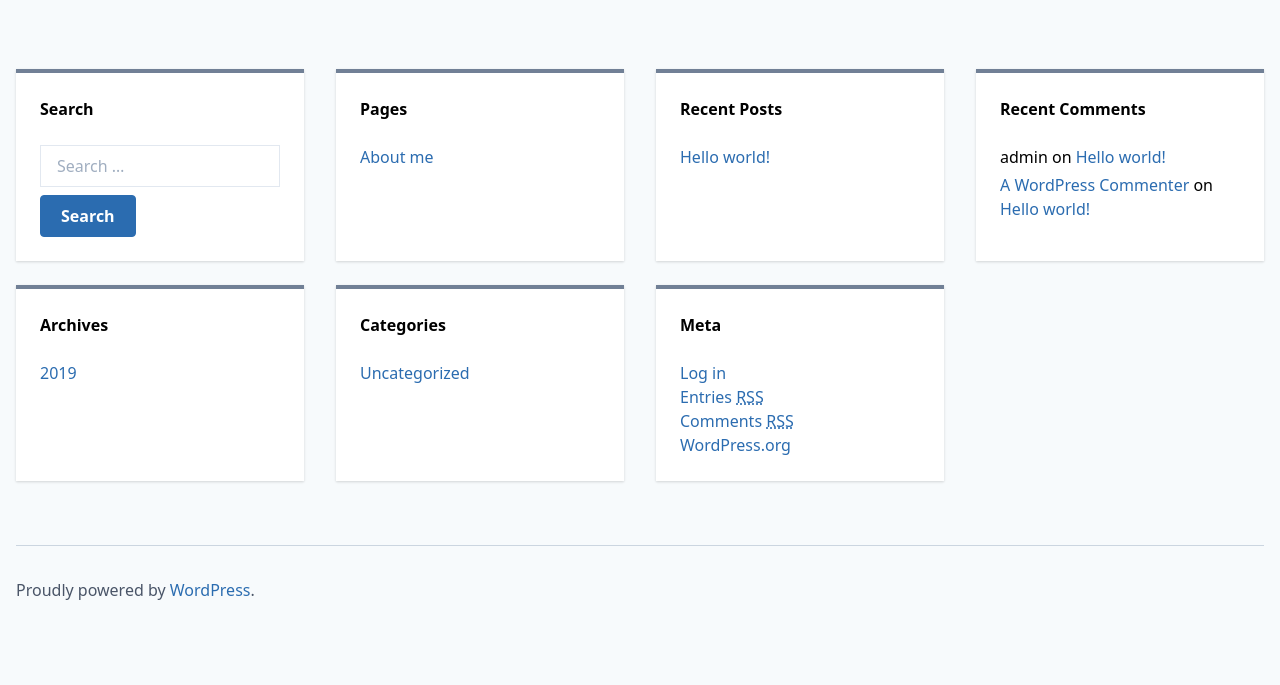
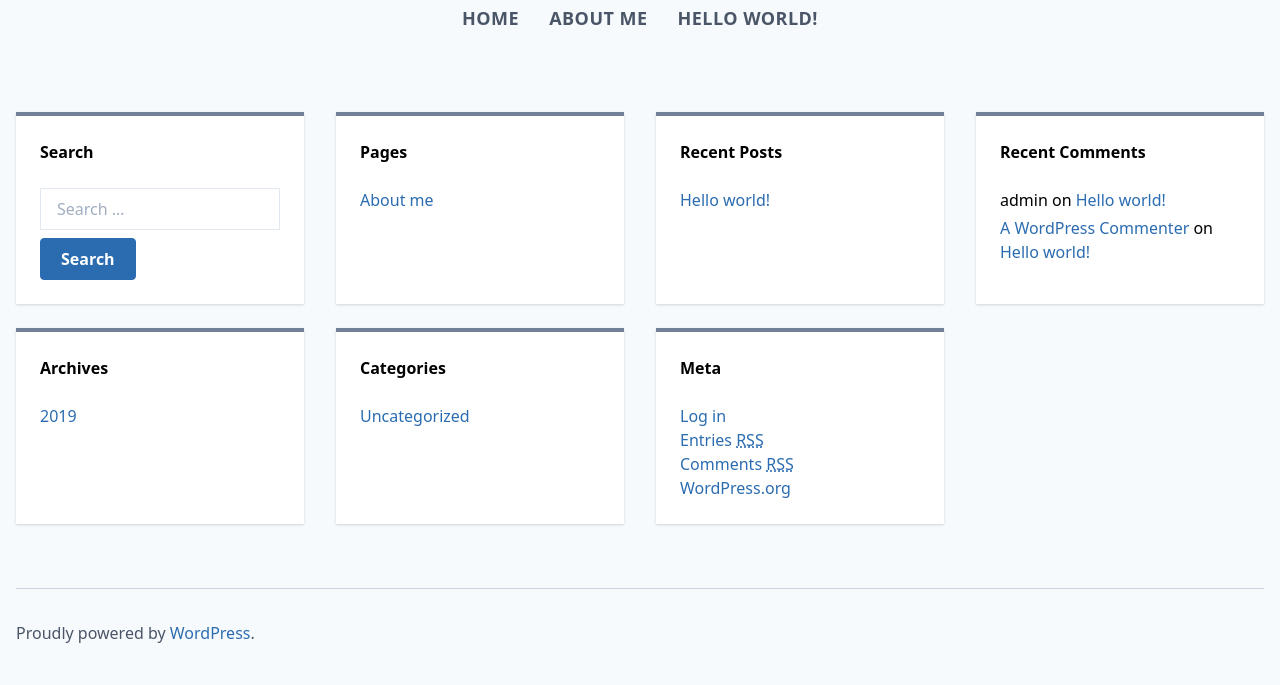
Before and after one commit to opdavies/wordpress-tailwindcss-starter-static, a website: page index.html in a window 1280 px wide. Shown: the part 187-872 px from the top of the page. Before the commit the page ends 829 px from the top, so only its background shows below. Drawn offline with nearby package versions, Linux system fonts and the light colour scheme; files that its build step writes are made by us from their sources.

Commit message:
Add nav links

```diff
--- a/index.html
+++ b/index.html
@@ -10,6 +10,12 @@
     <main class="container mx-auto px-4 flex-1 flex items-center justify-center">
       <div class="p-20 text-center">
         <h1 class="text-gray-800 text-4xl md:text-5xl lg:text-6xl font-semibold">My WordPress Site</h1>
+
+        <nav class="mt-4">
+          <a class="nav-item" href="#0">Home</a>
+          <a class="nav-item" href="#0">About Me</a>
+          <a class="nav-item" href="#0">Hello World!</a>
+        </nav>
       </div>
     </main>
 
--- a/src/css/app.css
+++ b/src/css/app.css
@@ -13,6 +13,18 @@ a {
 }
 
 @tailwind components;
+
+.nav-item {
+  @apply block w-full text-gray-700 uppercase font-semibold text-lg tracking-wide mx-3;
+
+  &:focus {
+    @apply bg-gray-700
+  }
+
+  @screen md {
+    @apply inline-block w-auto
+  }
+}
 
 .widget {
   @apply w-full mb-6 px-4;
```
